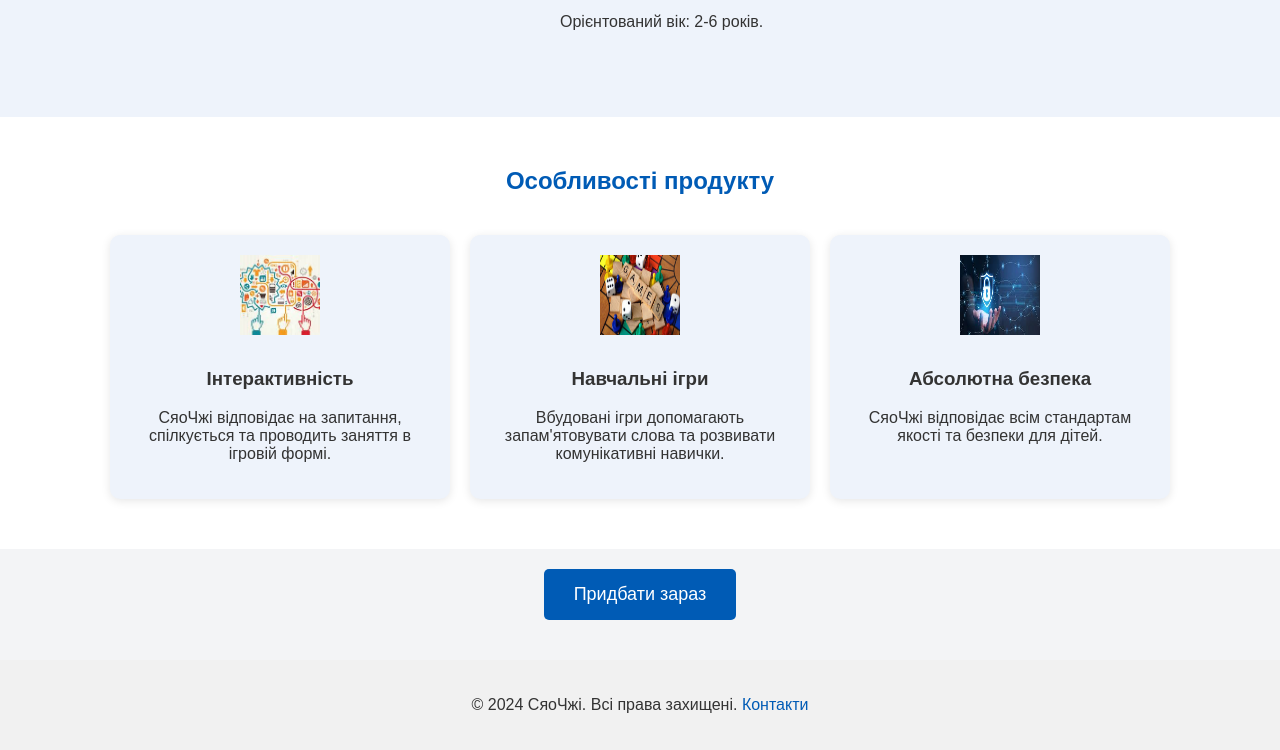
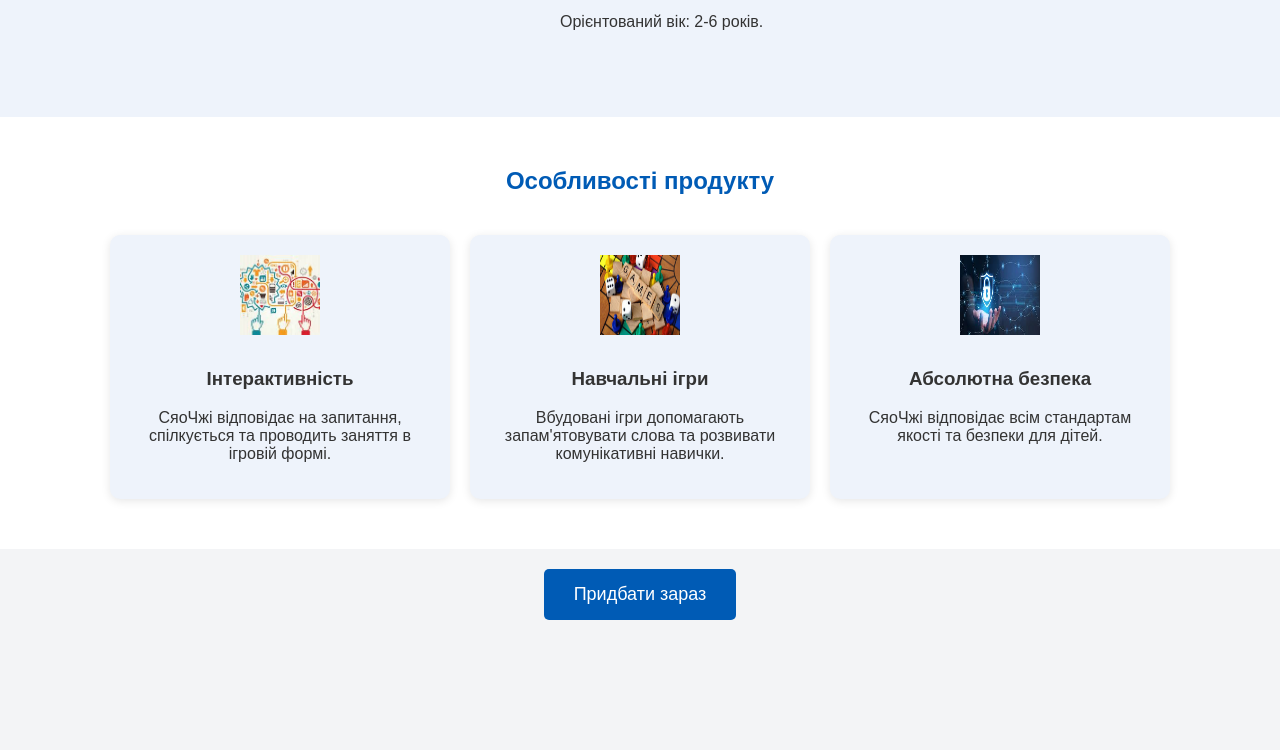
Before and after one commit to ENDORFINCHIK/Project-Robot, a plain HTML site: page product.html in a window 1280 px wide. Shown: the part 242-992 px from the top of the page. After the commit the page ends 882 px from the top, so only its background shows below. Drawn offline with Linux system fonts and the light colour scheme.

Commit message:
Final2.0

```diff
--- a/product.html
+++ b/product.html
@@ -133,13 +133,8 @@
             </div>
         </div>
     </div>
-
     <div class="cta">
         <button onclick="window.location.href='catalog.html';">Придбати зараз</button>
     </div>
-
-    <footer>
-        <p>&copy; 2024 СяоЧжі. Всі права захищені. <a href="contact.html">Контакти</a></p>
-    </footer>
 </body>
 </html>
```
Also changed, not shown: buy.html (+0 -3 lines), catalog.html (+0 -3 lines), contact.html (+0 -3 lines).
